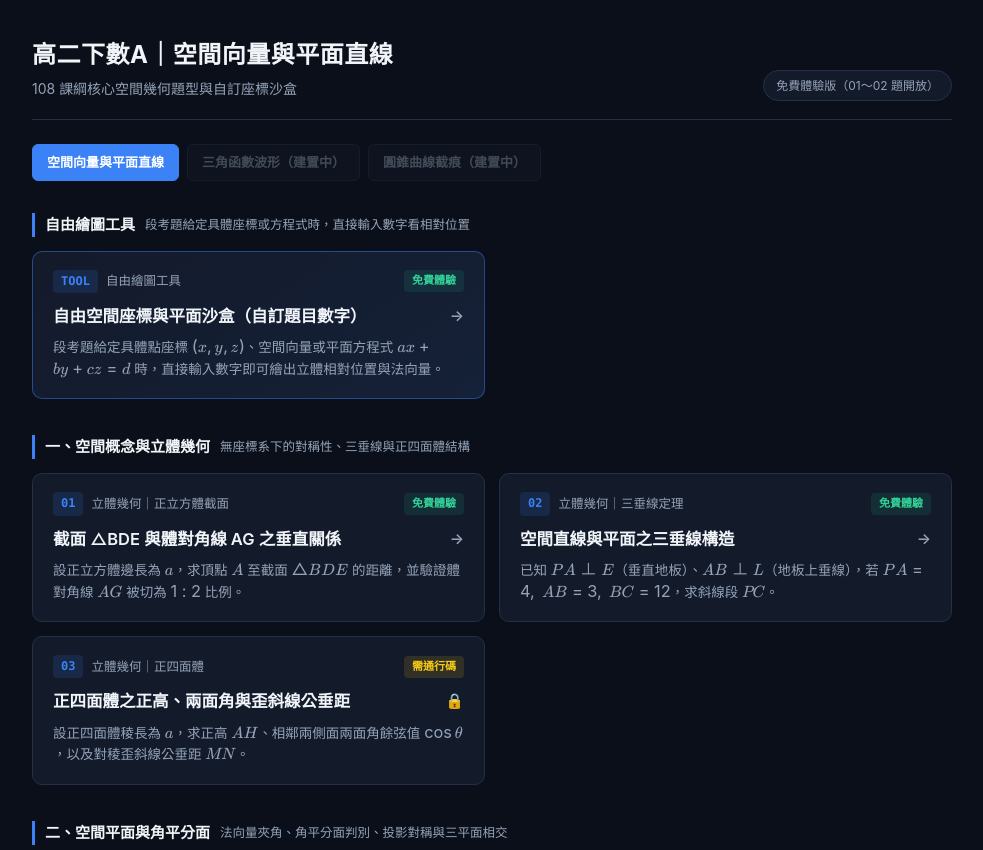
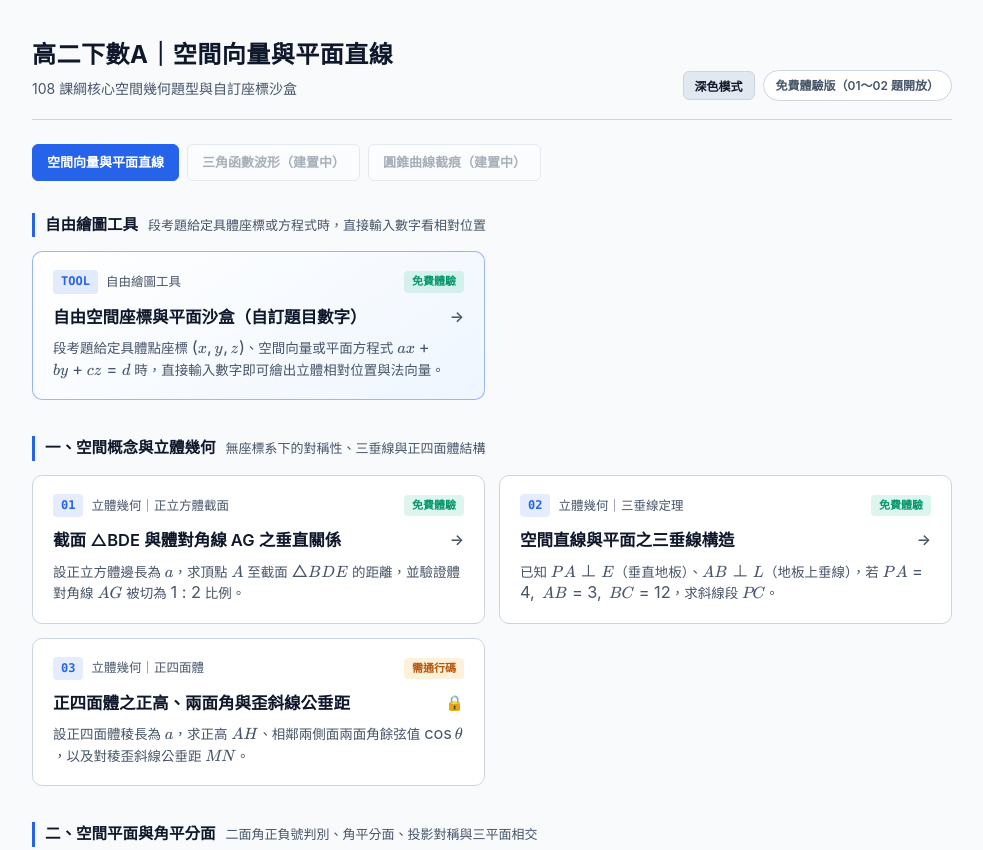
Before and after one commit to cooldragon-JJC8633/math-3d, a plain HTML site: page index.html in a window 1280 px wide. Shown: the top 850 px of the page, without its empty margins (148-1131 px from the left). Drawn offline with nearby package versions, Linux system fonts and the light colour scheme.

Commit message:
Update index.html

```diff
--- a/index.html
+++ b/index.html
@@ -8,6 +8,7 @@
   <script src="https://cdn.jsdelivr.net/npm/katex@0.16.9/dist/katex.min.js"></script>
   <script src="https://cdn.jsdelivr.net/npm/katex@0.16.9/dist/contrib/auto-render.min.js"></script>
   <script src="assets/auth.js"></script>
+  <script src="assets/theme.js"></script>
   <style>
     :root {
       --bg-base: #0b0f19;
@@ -17,12 +18,24 @@
       --accent: #3b82f6;
       --text-main: #f1f5f9;
       --text-muted: #94a3b8;
+      --btn-bg: #1e293b;
+      --tool-bg: linear-gradient(145deg, #131a2a 0%, #152138 100%);
+    }
+    body.light-theme {
+      --bg-base: #f8fafc;
+      --bg-card: #ffffff;
+      --bg-hover: #f1f5f9;
+      --border: #cbd5e1;
+      --accent: #2563eb;
+      --text-main: #0f172a;
+      --text-muted: #475569;
+      --btn-bg: #e2e8f0;
+      --tool-bg: linear-gradient(145deg, #ffffff 0%, #eff6ff 100%);
     }
     * { box-sizing: border-box; font-family: -apple-system, BlinkMacSystemFont, "Noto Sans TC", sans-serif; }
     body { margin: 0; background: var(--bg-base); color: var(--text-main); padding: 36px 20px 64px; line-height: 1.6; }
     .container { max-width: 920px; margin: 0 auto; }
 
-    /* 頂部標題區：乾淨直接 */
     header {
       margin-bottom: 24px;
       border-bottom: 1px solid var(--border);
@@ -35,6 +48,17 @@
     }
     h1 { font-size: 24px; font-weight: 700; margin: 0 0 4px 0; letter-spacing: 0.02em; }
     p.sub { color: var(--text-muted); font-size: 14px; margin: 0; }
+    .header-right { display: flex; align-items: center; gap: 8px; }
+    .hdr-btn {
+      background: var(--btn-bg);
+      border: 1px solid var(--border);
+      color: var(--text-main);
+      padding: 5px 11px;
+      border-radius: 6px;
+      font-size: 12px;
+      cursor: pointer;
+      font-weight: 600;
+    }
     .status-pill {
       font-size: 12px;
       padding: 5px 12px;
@@ -42,33 +66,32 @@
       border: 1px solid var(--border);
       background: var(--bg-card);
       color: var(--text-muted);
+      font-weight: 600;
     }
     .status-pill.unlocked {
       border-color: #10b981;
-      color: #34d399;
-      background: rgba(16, 185, 129, 0.1);
+      color: #059669;
+      background: rgba(16, 185, 129, 0.12);
     }
 
-    /* 單元切換頁籤 */
     .unit-tabs { display: flex; gap: 8px; flex-wrap: wrap; margin-bottom: 32px; }
     .tab { padding: 7px 14px; border-radius: 6px; font-size: 13px; font-weight: 600; border: 1px solid var(--border); background: var(--bg-card); color: var(--text-muted); }
     .tab.active { background: var(--accent); color: #fff; border-color: var(--accent); }
-    .tab.disabled { opacity: 0.4; }
+    .tab.disabled { opacity: 0.45; }
 
-    /* 章節分組標題 */
     .section-group { margin-bottom: 36px; }
     .section-header {
       display: flex;
-      align-items: center;
+      align-items: baseline;
+      flex-wrap: wrap;
       gap: 10px;
       margin-bottom: 14px;
       padding-left: 10px;
       border-left: 3px solid var(--accent);
     }
-    .section-header h3 { font-size: 15px; font-weight: 700; margin: 0; color: var(--text-main); }
-    .section-header span { font-size: 12.5px; color: var(--text-muted); }
+    .section-header h3 { font-size: 15.5px; font-weight: 700; margin: 0; color: var(--text-main); }
+    .section-header span { font-size: 13px; color: var(--text-muted); }
 
-    /* 整卡可點擊設計，拿掉冗贅按鈕 */
     .grid { display: grid; grid-template-columns: repeat(auto-fill, minmax(380px, 1fr)); gap: 14px; }
     .card {
       background: var(--bg-card);
@@ -88,8 +111,8 @@
       transform: translateY(-2px);
     }
     .card.tool-card {
-      border-color: rgba(59, 130, 246, 0.45);
-      background: linear-gradient(145deg, #131a2a 0%, #152138 100%);
+      border-color: rgba(37, 99, 235, 0.45);
+      background: var(--tool-bg);
     }
     .meta { display: flex; align-items: center; justify-content: space-between; margin-bottom: 10px; }
     .meta-left { display: flex; align-items: center; gap: 8px; }
@@ -98,13 +121,13 @@
       font-size: 12px;
       color: var(--accent);
       font-weight: 700;
-      background: rgba(59, 130, 246, 0.14);
+      background: rgba(37, 99, 235, 0.12);
       padding: 2px 8px;
       border-radius: 4px;
     }
     .tag { font-size: 12.5px; color: var(--text-muted); font-weight: 500; }
-    .badge-free { font-size: 11px; color: #34d399; background: rgba(16, 185, 129, 0.12); padding: 2px 8px; border-radius: 4px; font-weight: 600; }
-    .badge-lock { font-size: 11px; color: #facc15; background: rgba(250, 204, 21, 0.12); padding: 2px 8px; border-radius: 4px; font-weight: 600; }
+    .badge-free { font-size: 11px; color: #059669; background: rgba(16, 185, 129, 0.14); padding: 2px 8px; border-radius: 4px; font-weight: 600; }
+    .badge-lock { font-size: 11px; color: #b45309; background: rgba(245, 158, 11, 0.15); padding: 2px 8px; border-radius: 4px; font-weight: 600; }
     .card h2 { font-size: 16.5px; margin: 0 0 8px 0; font-weight: 600; display: flex; justify-content: space-between; align-items: center; gap: 8px; }
     .arrow { color: var(--text-muted); font-size: 15px; transition: transform 0.15s, color 0.15s; }
     .card:hover .arrow { color: var(--accent); transform: translateX(3px); }
@@ -113,14 +136,17 @@
     @media (max-width: 600px) { .grid { grid-template-columns: 1fr; } }
   </style>
 </head>
-<body>
+<body class="light-theme">
   <div class="container">
     <header>
       <div>
         <h1 id="unit-title">高二下數A｜空間向量與平面直線</h1>
         <p class="sub" id="unit-sub">108 課綱核心空間幾何題型與自訂座標沙盒</p>
       </div>
-      <div id="auth-status" class="status-pill">免費體驗版（01～02 題開放）</div>
+      <div class="header-right">
+        <button id="btn-theme" class="hdr-btn">深色模式</button>
+        <div id="auth-status" class="status-pill">免費體驗版（01～02 題開放）</div>
+      </div>
     </header>
 
     <nav class="unit-tabs">
@@ -140,12 +166,15 @@
       pill.classList.add("unlocked");
     }
 
-    // 依題號自動分組（不需改 JSON 結構也能自動分類）
+    document.getElementById('btn-theme').onclick = () => {
+      document.body.classList.toggle('light-theme');
+    };
+
     const SECTIONS = [
       { title: "自由繪圖工具", desc: "段考題給定具體座標或方程式時，直接輸入數字看相對位置", ids: ["vec-sandbox"] },
       { title: "一、空間概念與立體幾何", desc: "無座標系下的對稱性、三垂線與正四面體結構", ids: ["vec-01", "vec-02", "vec-03"] },
-      { title: "二、空間平面與角平分面", desc: "法向量夾角、角平分面判別、投影對稱與三平面相交", ids: ["vec-04", "vec-05", "vec-07"] },
-      { title: "三、空間直線與距離", desc: "歪斜線公垂距、線面最小角與點到直線距離", ids: ["vec-06", "vec-08", "vec-09"] }
+      { title: "二、空間平面與角平分面", desc: "二面角正負號判別、角平分面、投影對稱與三平面相交", ids: ["vec-04", "vec-05", "vec-07"] },
+      { title: "三、空間直線與距離", desc: "兩歪斜線公垂距與點到空間直線距離", ids: ["vec-06", "vec-08"] }
     ];
 
     fetch('data/space-vector.json?v=' + Date.now())
@@ -175,7 +204,6 @@
               ? `<span class="badge-free">免費體驗</span>`
               : (unlocked ? `<span class="badge-free">已解鎖</span>` : `<span class="badge-lock">需通行碼</span>`);
 
-            // 去除舊 JSON 中殘留的「考題特徵：」「適用情境：」前綴，讓語氣更像講義
             const cleanDesc = (p.questionLatex || '')
               .replace(/<strong>(考題特徵|適用情境)：<\/strong>/g, '');
 
```
